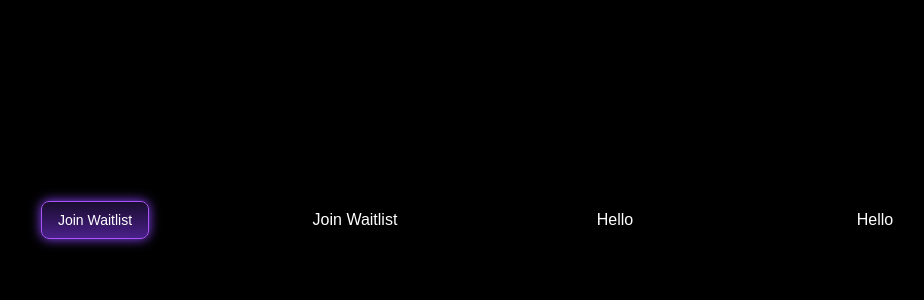
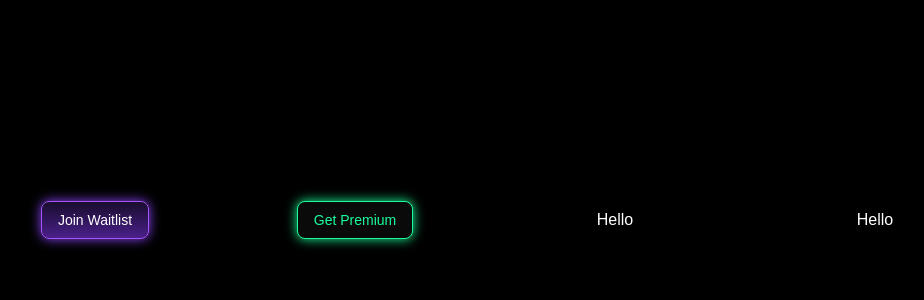
Before and after one commit to Ayusht0mar/components, a Next.js app: page /buttons in a window 1280 px wide. Shown: the top 300 px of the page, without its empty margins (155-1079 px from the left). Built offline with nearby package versions, Linux system fonts and the light colour scheme.

Commit message:
Button added

```diff
--- a/src/app/(components)/buttons/page.tsx
+++ b/src/app/(components)/buttons/page.tsx
@@ -9,9 +9,9 @@ const Buttons = () => {
                         Join Waitlist
                     </button>
                 </div>
-                <div className="bg-black h-80 flex justify-center">
-                    <button className="text-white">
-                        Join Waitlist
+                <div className="bg-black h-80 flex justify-center items-center">
+                    <button className="border border-[#1BFD9C] py-2 px-4 rounded-lg font-medium text-[#1BFD9C] text-sm bg-[#0a0a0a] shadow-[0px_0px_12px_#1BFD9C]">
+                        Get Premium
                     </button>
                 </div>
                 <div className="bg-black h-80 flex justify-center">
```
